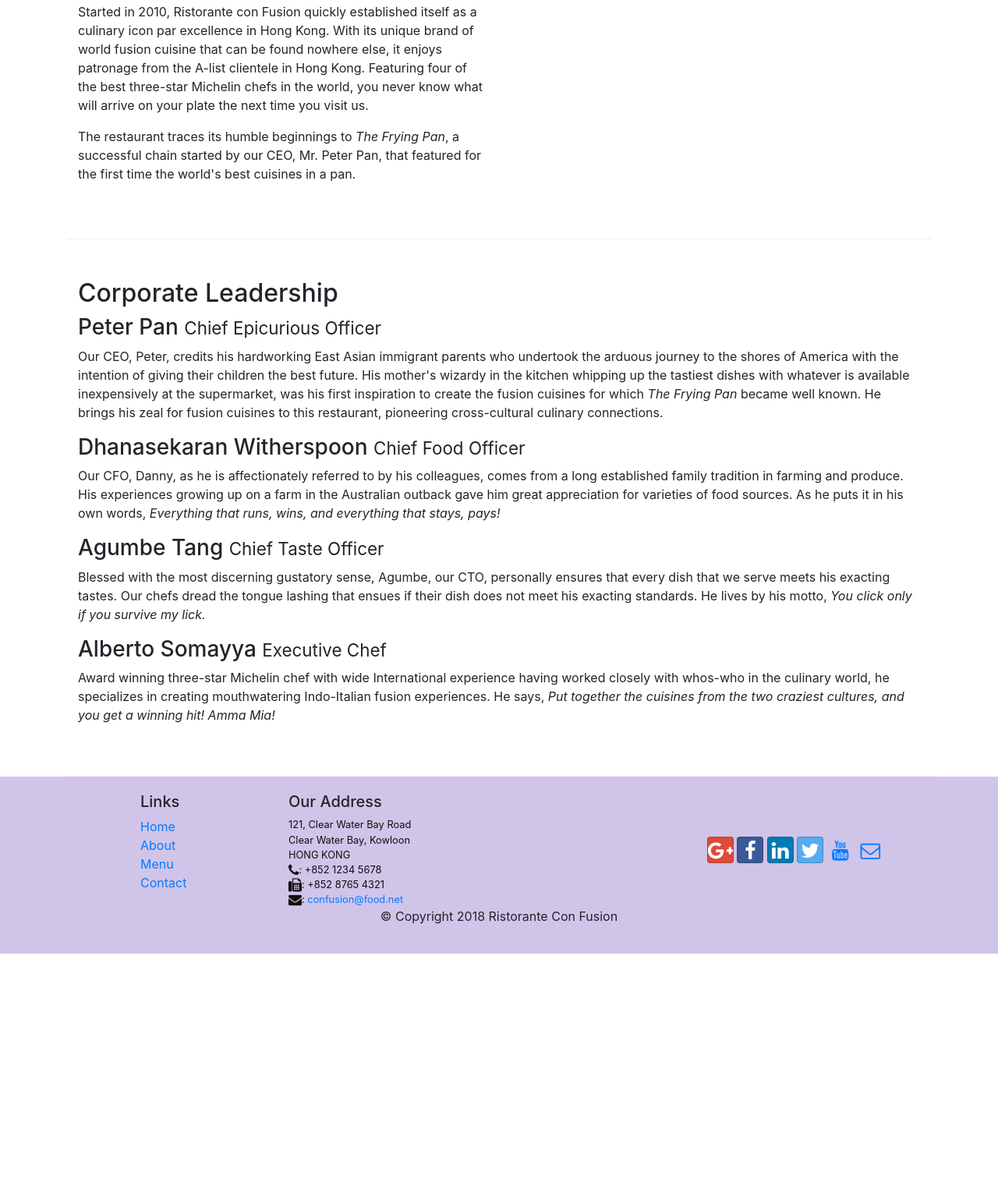
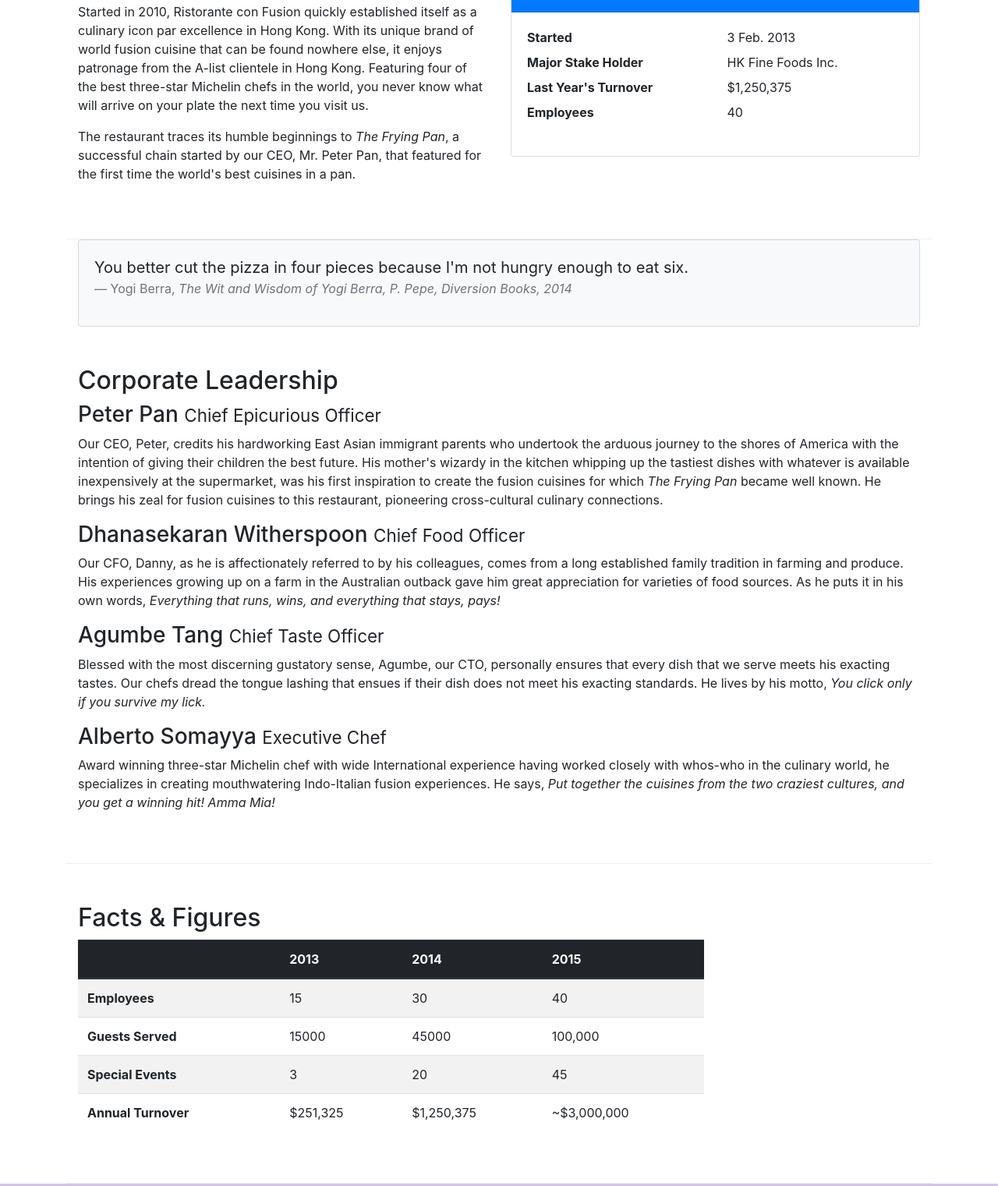
Before and after one commit to AnikaNarang9/FrontEndProject, a website: page aboutus.html in a window 1280 px wide. Shown: the part 558-2079 px from the top of the page at 78% size. Before the commit the page ends 1781 px from the top, so only its background shows below. Drawn offline with nearby package versions, Linux system fonts and the light colour scheme.

Commit message:
Tables and Cards

```diff
--- a/aboutus.html
+++ b/aboutus.html
@@ -69,9 +69,37 @@
                 <p>Started in 2010, Ristorante con Fusion quickly established itself as a culinary icon par excellence in Hong Kong. With its unique brand of world fusion cuisine that can be found nowhere else, it enjoys patronage from the A-list clientele in Hong Kong.  Featuring four of the best three-star Michelin chefs in the world, you never know what will arrive on your plate the next time you visit us.</p>
                 <p>The restaurant traces its humble beginnings to <em>The Frying Pan</em>, a successful chain started by our CEO, Mr. Peter Pan, that featured for the first time the world's best cuisines in a pan.</p>
             </div>
-            <div>
+              <div class="col-12 col-sm-6">
+                <div class="card">
+                    <h3 class="card-header bg-primary text-white">Facts At a Glance</h3>
+                    <div class="card-body">
+                        <dl class="row">
+                            <dt class="col-6">Started</dt>
+                            <dd class="col-6">3 Feb. 2013</dd>
+                            <dt class="col-6">Major Stake Holder</dt>
+                            <dd class="col-6">HK Fine Foods Inc.</dd>
+                            <dt class="col-6">Last Year's Turnover</dt>
+                            <dd class="col-6">$1,250,375</dd>
+                            <dt class="col-6">Employees</dt>
+                            <dd class="col-6">40</dd>
+                        </dl>
+                    </div>
+                </div>
             </div>
+
         </div>
+        <div class="col-12">
+    <div class="card card-body bg-light">
+        <blockquote class="blockquote">
+            <p class="mb-0">You better cut the pizza in four pieces because
+                I'm not hungry enough to eat six.</p>
+            <footer class="blockquote-footer">Yogi Berra,
+                <cite title="Source Title">The Wit and Wisdom of Yogi Berra,
+                P. Pepe, Diversion Books, 2014</cite>
+            </footer>
+        </blockquote>
+    </div>
+</div>
 
 
         <div class="row row-content">
@@ -86,6 +114,52 @@
                 <h3>Alberto Somayya <small>Executive Chef</small></h3>
                 <p class="d-none d-sm-block">Award winning three-star Michelin chef with wide International experience having worked closely with whos-who in the culinary world, he specializes in creating mouthwatering Indo-Italian fusion experiences. He says, <em>Put together the cuisines from the two craziest cultures, and you get a winning hit! Amma Mia!</em></p>
             </div>
+       </div>
+       <div class="row row-content">
+         <div class="col-12 col-sm-9">
+           <h2>Facts &amp Figures</h2>
+           <div class="table-responsive">
+    <table class="table table-striped">
+        <thead class="thead-dark">
+            <tr>
+                <th>&nbsp;</th>
+                <th>2013</th>
+                <th>2014</th>
+                <th>2015</th>
+            </tr>
+        </thead>
+        <tbody>
+            <tr>
+                <th>Employees</th>
+                <td>15</td>
+                <td>30</td>
+                <td>40</td>
+            </tr>
+            <tr>
+                <th>Guests Served</th>
+                <td>15000</td>
+                <td>45000</td>
+                <td>100,000</td>
+            </tr>
+            <tr>
+                <th>Special Events</th>
+                <td>3</td>
+                <td>20</td>
+                <td>45</td>
+            </tr>
+            <tr>
+                <th>Annual Turnover</th>
+                <td>$251,325</td>
+                <td>$1,250,375</td>
+                <td>~$3,000,000</td>
+            </tr>
+        </tbody>
+    </table>
+</div>
+         </div>
+         <div class="col-12 col-sm-3">
+
+         </div>
        </div>
 
     </div>
```
Also changed, not shown: contactus.html (+1 -1 lines).
